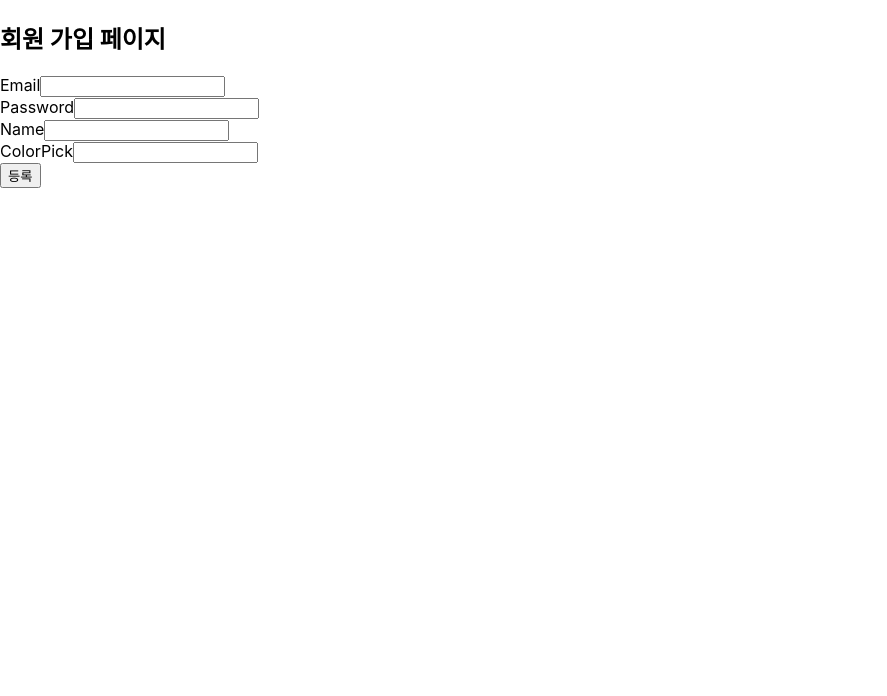
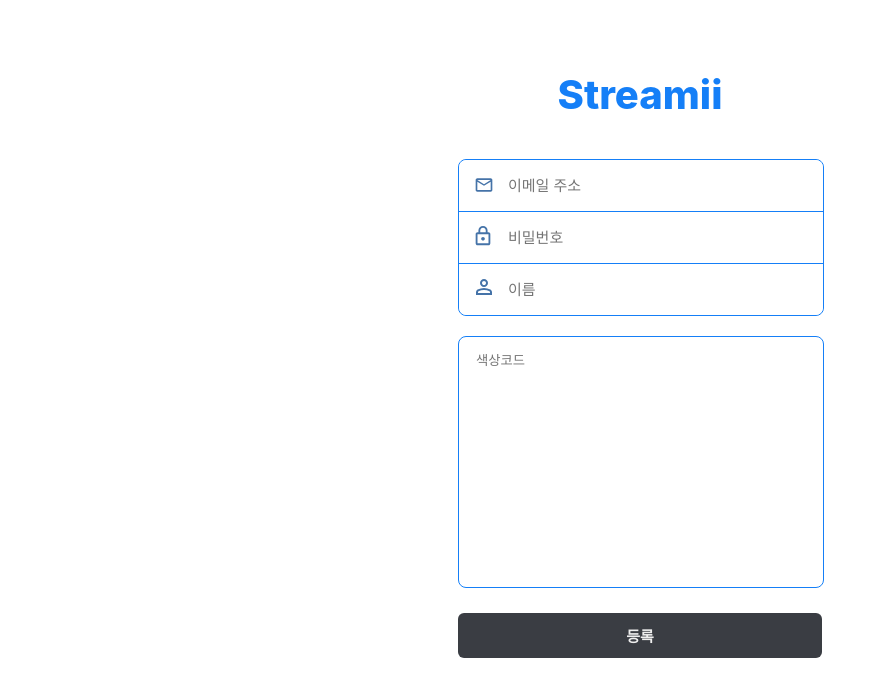
Before and after one commit to hohowoit/streamii, a React (Create React App) app in the folder src/main/streamii-frontend/: page /signup in a window 1280 px wide. Shown: the top 696 px of the page, without its empty margins (0-887 px from the left). Built offline with nearby package versions, Linux system fonts and the light colour scheme.

Commit message:
sinup 페이지 디자인 수정, module.css 파일로 변경

```diff
--- a/src/main/streamii-frontend/src/pages/Login.js
+++ b/src/main/streamii-frontend/src/pages/Login.js
@@ -3,7 +3,7 @@
 import { GoogleLogin } from "@react-oauth/google"; // ✅ GoogleLogin import 추가
 import { jwtDecode } from "jwt-decode"; // ✅ jwtDecode import 수정
 import axios from "axios";
-import "../styles/login.css";
+import styles from "../styles/Login.module.css";
 
 function Login() {
     const navigate = useNavigate();
@@ -38,11 +38,11 @@
     };
 
     return (
-        <div className="login-container">
-            <div className="contentContainer">
+        <div className={styles.loginContainer}>
+            <div className={styles.contentContainer}>
                 <div>
                     <p
-                        className="header"
+                        className={styles.header}
                         onClick={(e) => navigate("/")}
                     >
                         Streamii
@@ -54,7 +54,7 @@
                                 value={email}
                                 onChange={(e) => setEmail(e.target.value)}
                                 placeholder="example@naver.com"
-                                className="inputContainer"
+                                className={styles.inputContainer}
                                 required
                             />
                         </div>
@@ -64,24 +64,24 @@
                                 value={password}
                                 onChange={(e) => setPassword(e.target.value)}
                                 placeholder="password"
-                                className="inputContainer"
+                                className={styles.inputContainer}
                                 required
                             />
                         </div>
                         {errorMessage && (
                             <div style={{ color: "red" }}>{errorMessage}</div>
                         )}
-                        <button type="submit" className="submitBtn">로그인</button>
+                        <button type="submit" className={styles.submitBtn}>로그인</button>
                     </form>
                 </div>
                 <button
-                    className="signupBtn"
+                    className={styles.signupBtn}
                     onClick={() => navigate("/signup")}
                 >
                     회원가입
                 </button>
 
-                <div className="GoogleBtn">
+                <div className={styles.GoogleBtn}>
                     <GoogleLogin
                         onSuccess={handleSuccess}
                         onError={handleFailure}
--- a/src/main/streamii-frontend/src/pages/Signup.js
+++ b/src/main/streamii-frontend/src/pages/Signup.js
@@ -1,6 +1,7 @@
 import React, { useState } from "react";
 import { useNavigate } from "react-router-dom";
 import axios from "axios";
+import styles from '../styles/Signup.module.css'
 
 function Signup() {
     const navigate = useNavigate();
@@ -61,50 +62,62 @@
 
     return (
         <div>
-            <h2>회원 가입 페이지</h2>
+            <p
+                className={styles.header}
+                onClick={(e) => navigate("/")}
+            >
+                Streamii
+            </p>
+            <div className={styles.formContainer}>
                 {errorMessage && <div style={{ color: "red" }}>{errorMessage}</div>}
                 {successMessage && (
                     <div style={{ color: "green" }}>{successMessage}</div>
                 )}
                 <form onSubmit={handleRegister}>
-                <div>
-                    <label>Email</label>
+                    <div className={styles.formList}>
+                        <div className={styles.inputWrapper}>
                             <input
-                        type="email"
+                                type="Email"
                                 value={email}
                                 onChange={(e) => setEmail(e.target.value)}
+                                placeholder="이메일 주소"
+                                className={styles.inputField}
                                 required
                             />
-                </div>
-                <div>
-                    <label>Password</label>
+                            <svg height="24px" viewBox="0 -960 960 960" width="22px" fill="#4573A8" className={styles.pwIcon}><path d="M240-80q-33 0-56.5-23.5T160-160v-400q0-33 23.5-56.5T240-640h40v-80q0-83 58.5-141.5T480-920q83 0 141.5 58.5T680-720v80h40q33 0 56.5 23.5T800-560v400q0 33-23.5 56.5T720-80H240Zm0-80h480v-400H240v400Zm240-120q33 0 56.5-23.5T560-360q0-33-23.5-56.5T480-440q-33 0-56.5 23.5T400-360q0 33 23.5 56.5T480-280ZM360-640h240v-80q0-50-35-85t-85-35q-50 0-85 35t-35 85v80ZM240-160v-400 400Z"/></svg>
+                            <svg height="20px" viewBox="0 -960 960 960" width="20px" fill="#4573A8" className={styles.mailIcon}><path d="M160-160q-33 0-56.5-23.5T80-240v-480q0-33 23.5-56.5T160-800h640q33 0 56.5 23.5T880-720v480q0 33-23.5 56.5T800-160H160Zm320-280L160-640v400h640v-400L480-440Zm0-80 320-200H160l320 200ZM160-640v-80 480-400Z"/></svg>
+                            <svg height="24px" viewBox="0 -960 960 960" width="24px" fill="#4573A8" className={styles.personIcon}><path d="M480-480q-66 0-113-47t-47-113q0-66 47-113t113-47q66 0 113 47t47 113q0 66-47 113t-113 47ZM160-160v-112q0-34 17.5-62.5T224-378q62-31 126-46.5T480-440q66 0 130 15.5T736-378q29 15 46.5 43.5T800-272v112H160Zm80-80h480v-32q0-11-5.5-20T700-306q-54-27-109-40.5T480-360q-56 0-111 13.5T260-306q-9 5-14.5 14t-5.5 20v32Zm240-320q33 0 56.5-23.5T560-640q0-33-23.5-56.5T480-720q-33 0-56.5 23.5T400-640q0 33 23.5 56.5T480-560Zm0-80Zm0 400Z"/></svg>
                             <input
                                 type="password"
                                 value={password}
                                 onChange={(e) => setPassword(e.target.value)}
+                                placeholder="비밀번호"
+                                className={styles.inputField}
                                 required
                             />
-                </div>
-                <div>
-                    <label>Name</label>
                             <input
                                 type="text"
                                 value={name}
                                 onChange={(e) => setName(e.target.value)}
+                                placeholder="이름"
+                                className={styles.inputField}
                                 required
                             />
                         </div>
-                <div>
-                    <label>ColorPick</label>
+                    </div>
+                    <div className={styles.colorForm}>
                         <input
                             type="text"
                             value={colorId}
                             onChange={(e) => setColorId(e.target.value)}
+                            className={styles.colorField}
+                            placeholder="색상코드"
                             required
                         />
                     </div>
-                <button type="submit">등록</button>
+                    <button type="submit" className={styles.submitBtn}>등록</button>
                 </form>
+            </div>
         </div>
     );
 }
--- a/src/main/streamii-frontend/src/styles/login.css
+++ b/src/main/streamii-frontend/src/styles/Login.module.css
@@ -6,7 +6,7 @@
     cursor: pointer;
 }
 
-.login-container {
+.loginContainer {
     min-height: 100vh;
     min-width: 100vh;
     background-color: #FEFEFE;
--- /dev/null
+++ b/src/main/streamii-frontend/src/styles/Signup.module.css
@@ -0,0 +1,105 @@
+.header {
+    font-size: 40px;
+    font-weight: 800;
+    color: #157FF7;
+    text-align: center;
+    margin: 70px 0px 30px 0px;
+    cursor: pointer;
+}
+
+.formContainer {
+    display: flex;
+    flex-direction: column;
+    align-items: stretch;
+    width: 30%;
+    height: 500px;
+    margin: 0 auto;
+    padding: 10px;
+    box-sizing: border-box;
+}
+
+.formList {
+    display: flex;
+    flex-direction: column;
+    width: 100%;
+    border-radius:8px;
+    border: 0.5px solid #157FF7;
+}
+
+.inputField {
+    display: block;
+    width: 100%;
+    border: none;
+    outline: none;
+    font-size: 15px;
+    padding: 17px 49px;
+    box-sizing: border-box;
+}
+
+.inputField:first-child {
+    border-top-left-radius: 8px;
+    border-top-right-radius: 8px;
+}
+
+.inputField:last-child {
+    border-bottom-left-radius: 8px;
+    border-bottom-right-radius: 8px;
+}
+
+.inputField:not(:first-child):not(:last-child) {
+    border-top: 0.5px solid #157FF7;
+    border-bottom: 0.5px solid #157FF7;
+}
+
+.colorForm {
+    margin-top: 20px;
+    width: 100%;
+    height: 250px;
+    border-radius: 8px;
+    border: 0.5px solid #157FF7;
+}
+
+.colorField {
+    width: 90%;
+    border: none;
+    outline: none;
+    margin: 15px;
+}
+
+.submitBtn {
+    width: 100%;
+    padding: 12px 0px;
+    font-weight: 700;
+    font-size: 15px;
+    color: #EEEEEE;
+    background-color: #3A3D43;
+    border-radius: 6px;
+    border: 0px;
+    margin: 0 auto;
+    margin-top: 25px;
+    box-sizing: border-box;
+    cursor: pointer;
+}
+
+.inputWrapper {
+    position: relative;
+    width: 100%;
+}
+
+.pwIcon {
+    position: absolute;
+    left: 13px;
+    top: 64px;
+}
+
+.mailIcon {
+    position: absolute;
+    left: 14.5px;
+    top: 15px;
+}
+
+.personIcon {
+    position: absolute;
+    left: 12.5px;
+    top: 115px;
+}
```
Lines whose indentation alone changed are shown as unchanged.
